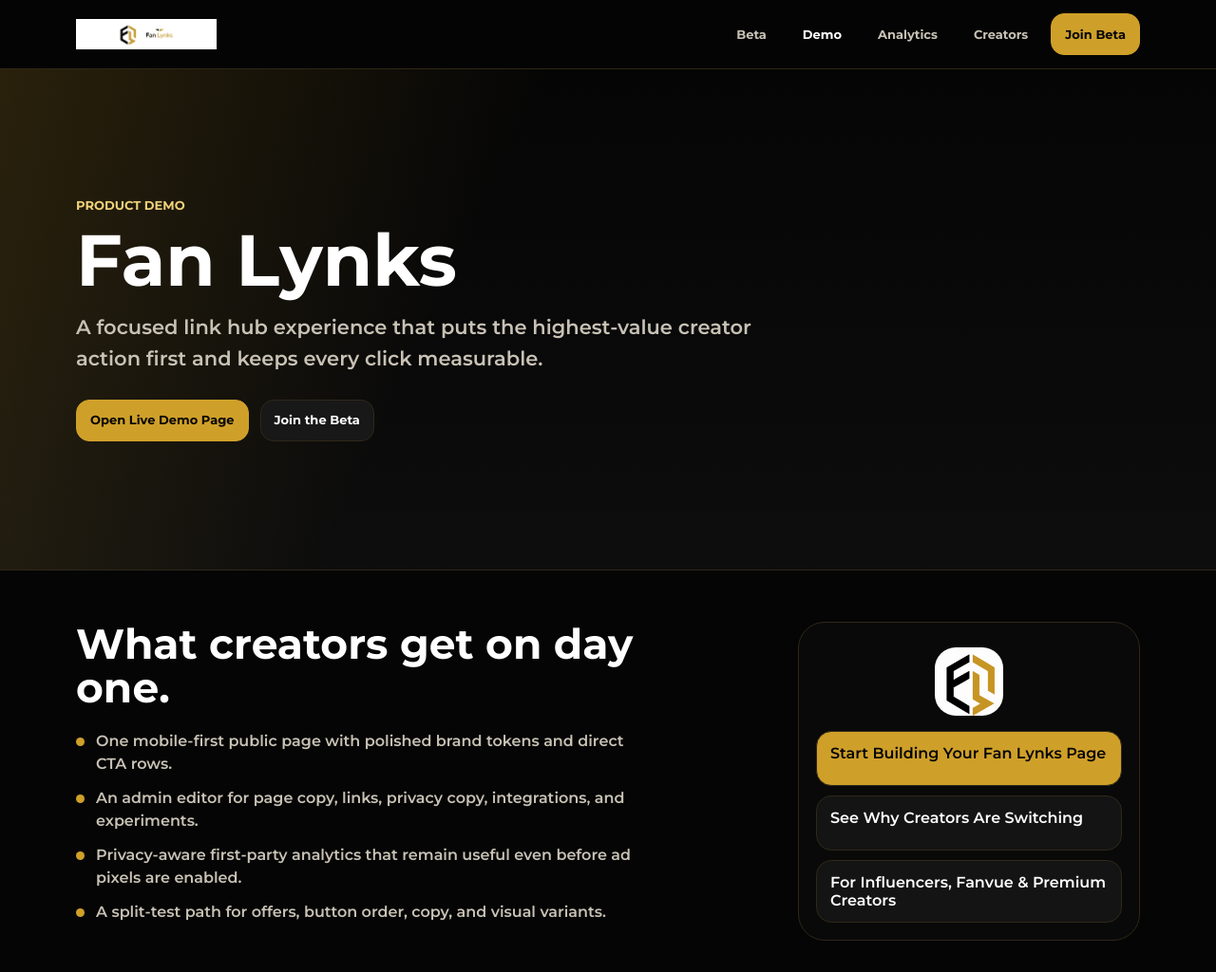
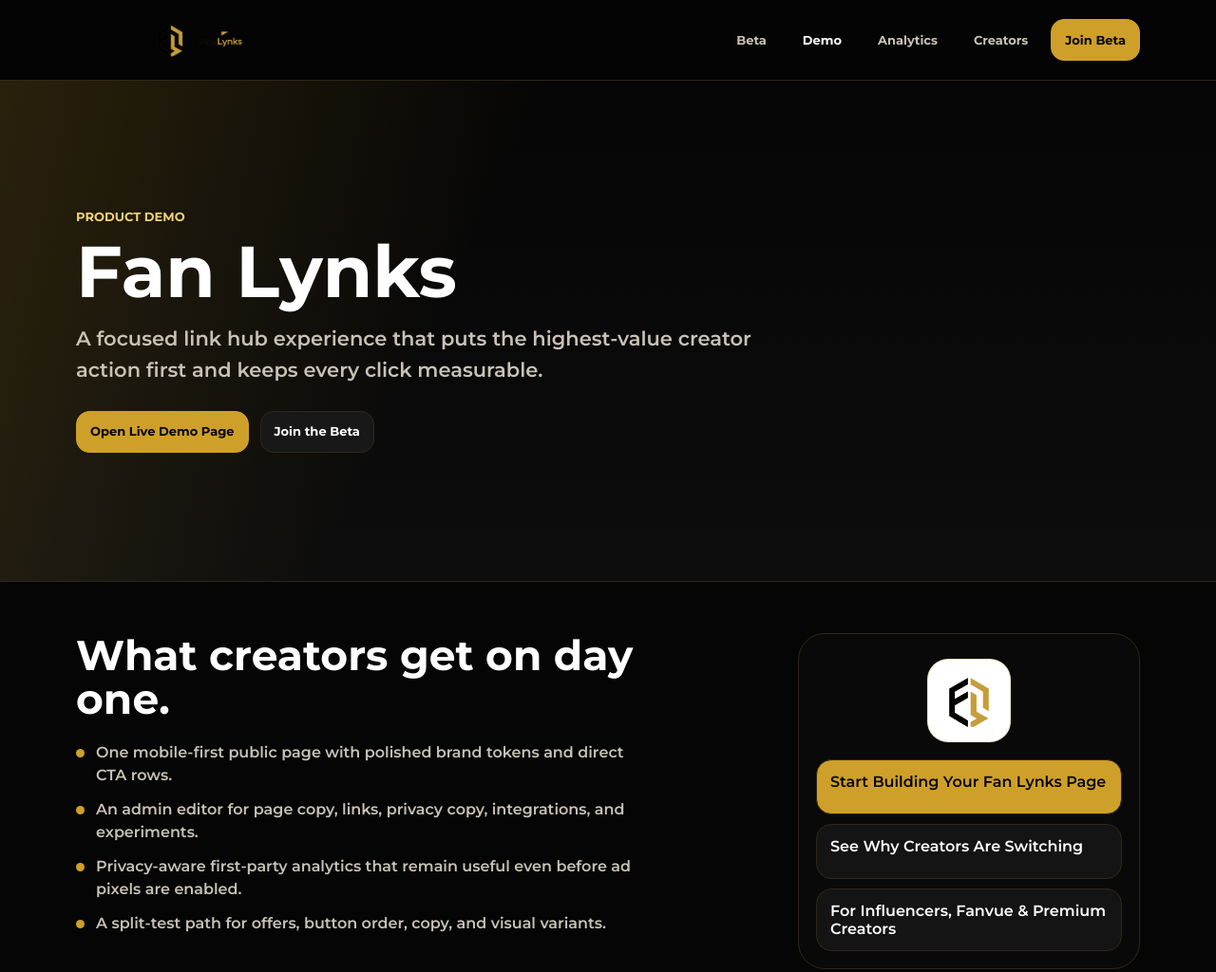
Before and after one commit to dominator509/FanLynks, a website: page public/demo/index.html in a window 1280 px wide. Shown: the top 1024 px of the page at 95% size. Drawn offline with Linux system fonts and the light colour scheme.

Commit message:
Polish Fan Lynks landing logos

```diff
--- a/public/demo/index.html
+++ b/public/demo/index.html
@@ -12,7 +12,7 @@
 <body>
   <header class="site-header">
     <nav class="nav" aria-label="Primary">
-      <a class="brand" href="/home"><img src="/assets/fanlynks/header-logo-white.png" alt="Fan Lynks" /></a>
+      <a class="brand" href="/home"><img src="/assets/fanlynks/topbar-logo.png" alt="Fan Lynks" /></a>
       <div class="nav-links">
         <a href="/join">Beta</a>
         <a aria-current="page" href="/demo">Demo</a>
@@ -45,7 +45,7 @@
           </ul>
         </div>
         <div class="preview-phone">
-          <img src="/assets/fanlynks/fanlynks-stamp.png" alt="" />
+          <img src="/assets/fanlynks/preview-icon.png" alt="" />
           <div class="preview-row primary">Start Building Your Fan Lynks Page</div>
           <div class="preview-row">See Why Creators Are Switching</div>
           <div class="preview-row">For Influencers, Fanvue & Premium Creators</div>
--- a/public/landing.css
+++ b/public/landing.css
@@ -63,7 +63,7 @@ a {
   justify-content: space-between;
   gap: 18px;
   width: min(100% - 32px, var(--max));
-  min-height: 72px;
+  min-height: 84px;
   margin: 0 auto;
 }
 
@@ -75,8 +75,9 @@ a {
 }
 
 .brand img {
-  width: 148px;
-  height: auto;
+  width: auto;
+  height: 52px;
+  max-width: 260px;
   display: block;
 }
 
@@ -299,10 +300,15 @@ h3 {
 
 .preview-phone img {
   display: block;
-  width: 72px;
-  height: 72px;
-  margin: 8px auto 16px;
+  width: 88px;
+  height: 88px;
+  margin: 8px auto 18px;
+  padding: 10px;
+  border: 1px solid rgba(207, 160, 41, 0.28);
   border-radius: 22px;
+  background: #ffffff;
+  object-fit: contain;
+  object-position: center;
 }
 
 .preview-row {
@@ -351,7 +357,8 @@ h3 {
   }
 
   .brand img {
-    width: 132px;
+    height: 44px;
+    max-width: 220px;
   }
 
   .hero {
```
Also changed, not shown: public/analytics/index.html (+1 -1 lines), public/contact/index.html (+1 -1 lines), public/creators/index.html (+1 -1 lines), public/join/index.html (+2 -2 lines), public/assets/fanlynks/preview-icon.png (added), public/assets/fanlynks/topbar-logo.png (added).
